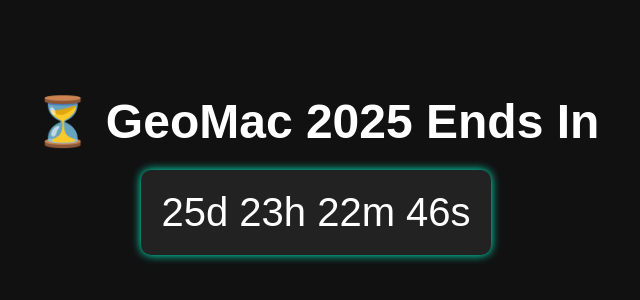
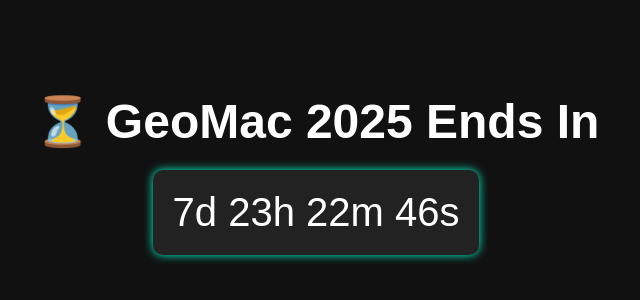
Before and after one commit to kib89/Kib, a plain HTML site: page index.html in a window 1280 px wide. Shown: the part 250-550 px from the top of the page, without its empty margins (324-964 px from the left). Drawn offline with Linux system fonts and the light colour scheme.

Commit message:
Update index.html

```diff
--- a/index.html
+++ b/index.html
@@ -28,7 +28,7 @@
   <h1>⏳ GeoMac 2025 Ends In</h1>
   <div id="timer">Loading...</div>
   <script>
-    const targetDate = new Date("2025-07-01T17:00:00Z");
+    const targetDate = new Date("2025-06-13T17:00:00Z");
     function updateCountdown() {
       const now = new Date();
       const diff = targetDate - now;
```
